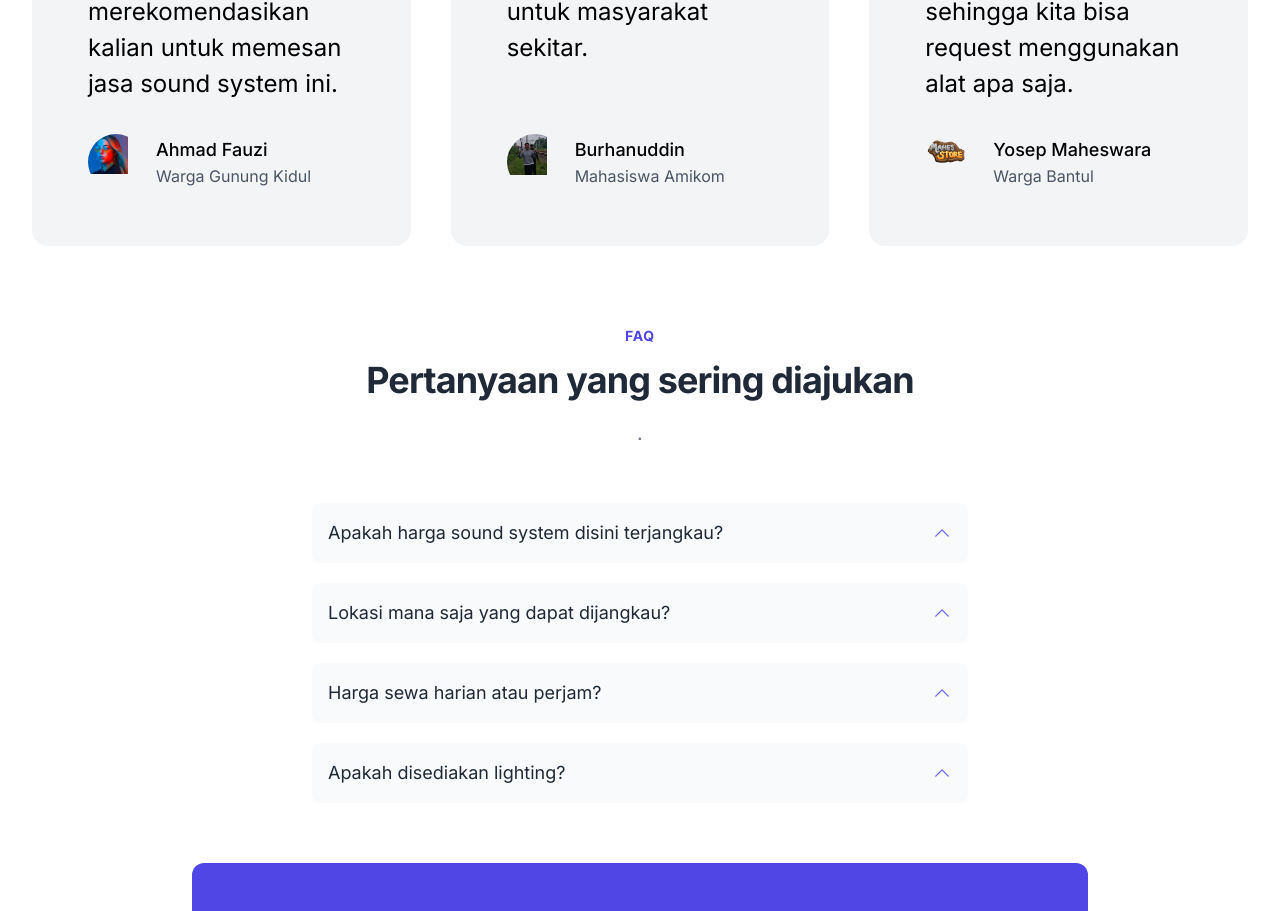
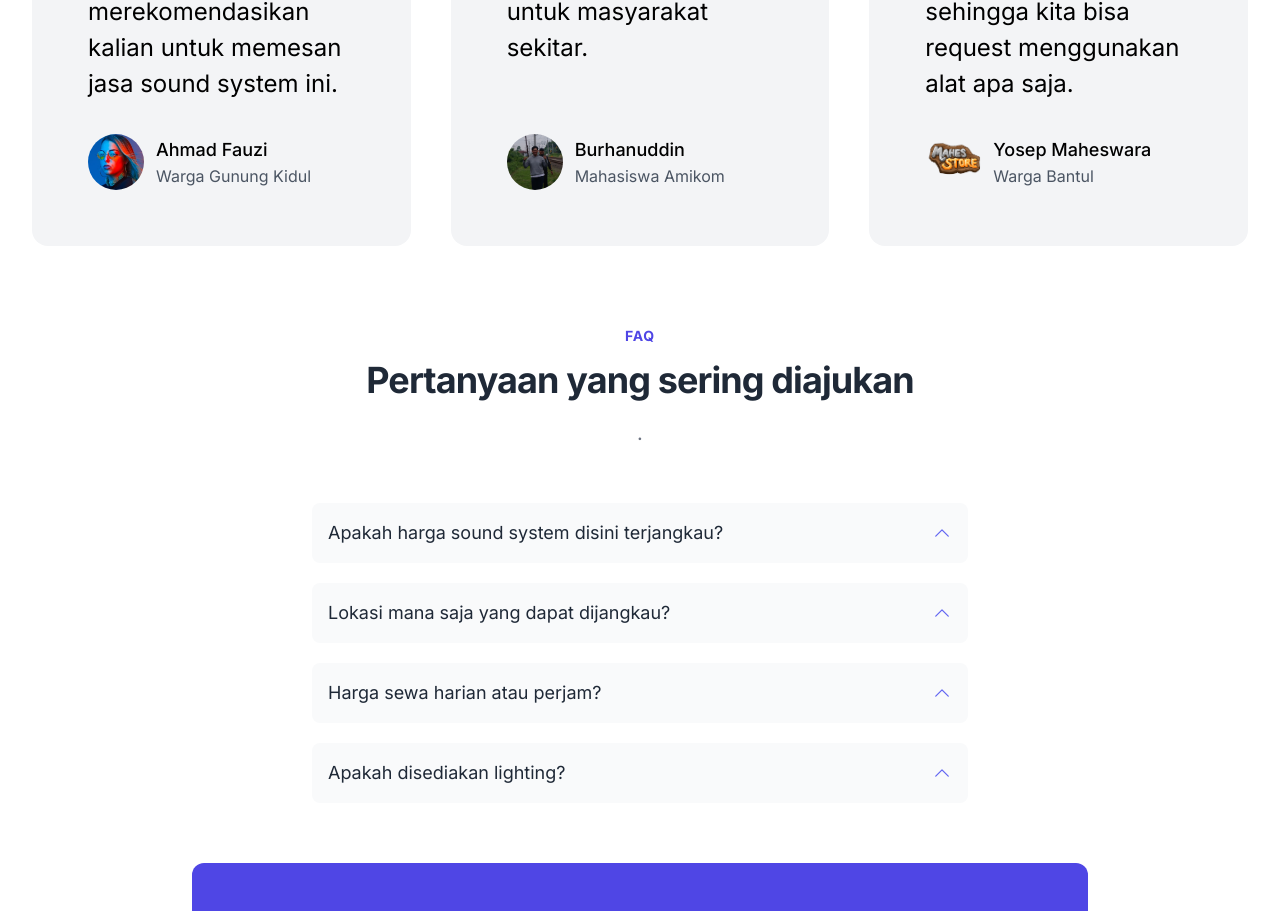
Before and after one commit to YosepRasendriya/Landing-Page, a Next.js app: page / in a window 1280 px wide. Shown: the part 3550-4461 px from the top of the page. Built offline with nearby package versions, Linux system fonts and the light colour scheme.

Commit message:
Update Testimonials.tsx

```diff
--- a/src/components/Testimonials.tsx
+++ b/src/components/Testimonials.tsx
@@ -69,8 +69,8 @@ function Avatar(props: Readonly<AvatarProps>) {
       <div className="flex-shrink-0 overflow-hidden rounded-full w-14 h-14">
         <Image
           src={props.image}
-          width="40"
-          height="40"
+          width="60"
+          height="60"
           alt="Avatar"
           placeholder="blur"
         />
```
